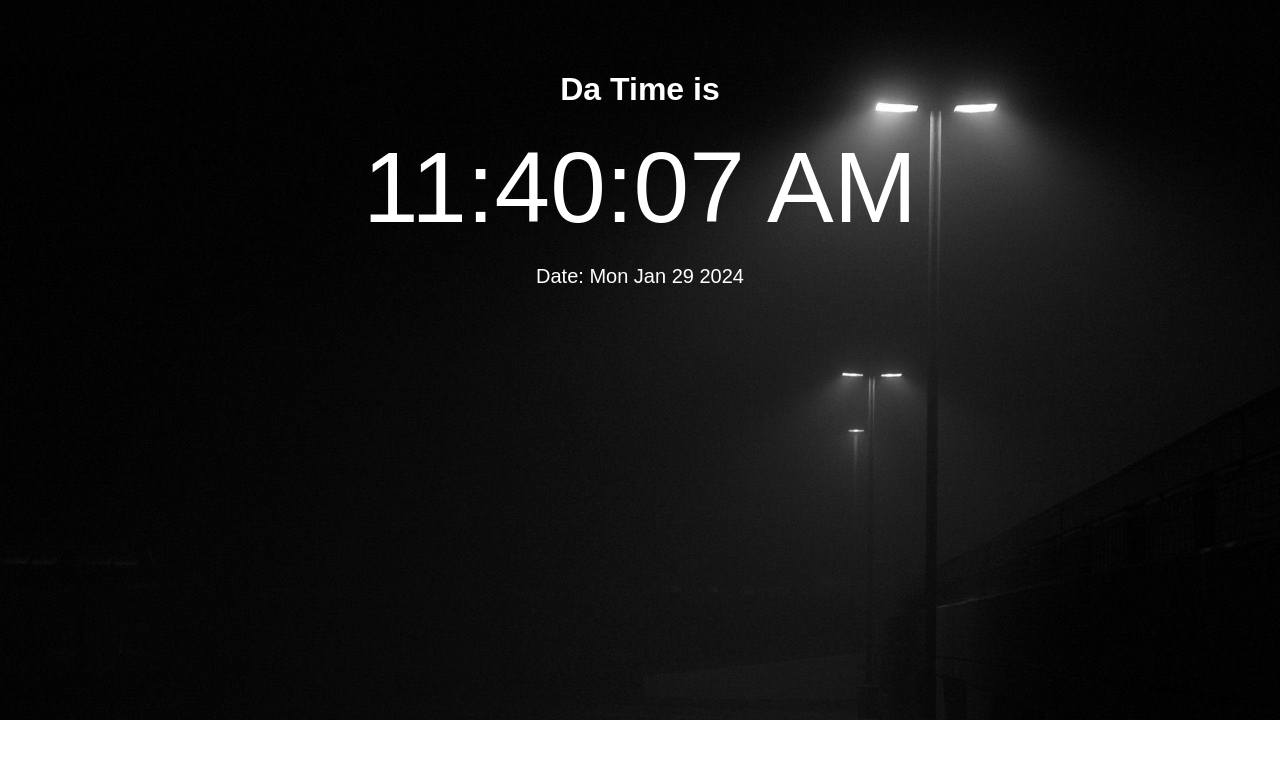
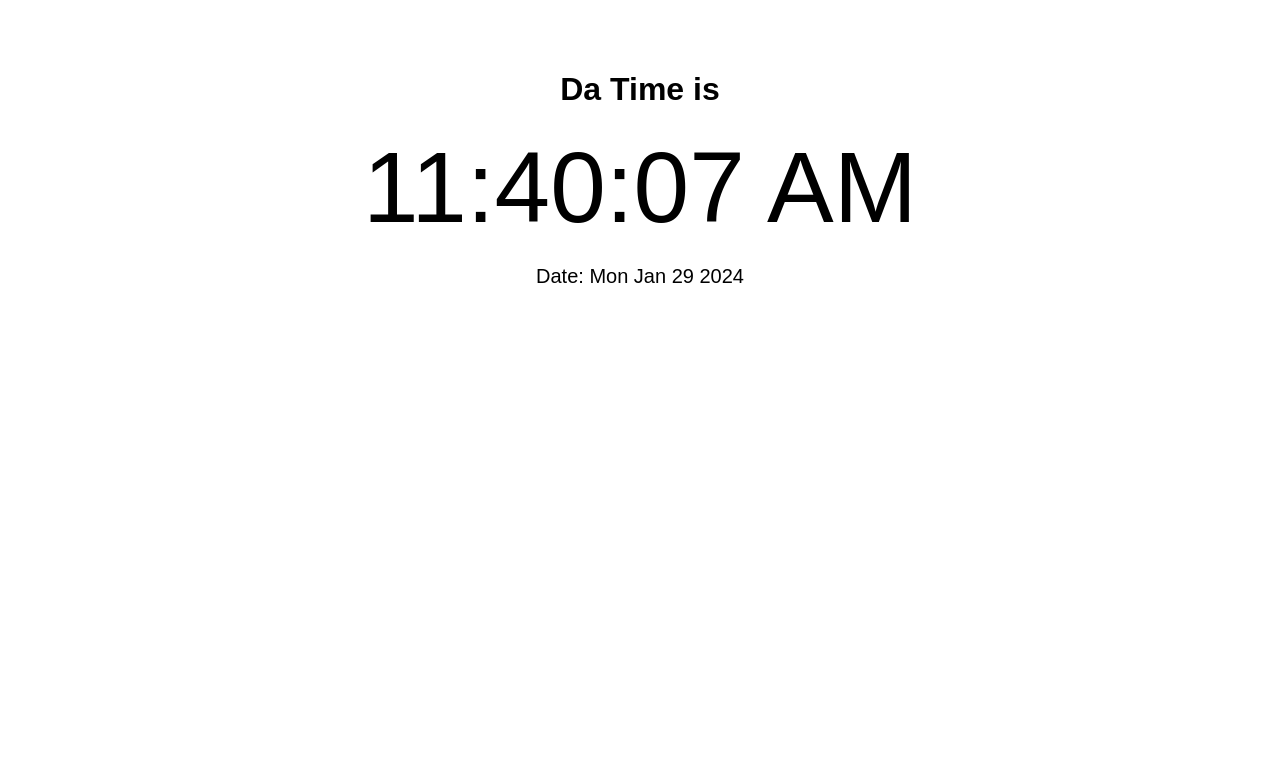
Before and after one commit to Zarialza/clock, a plain HTML site: page index.html in a window 1280 px wide. Drawn offline with Linux system fonts and the light colour scheme.

Commit message:
Update index.html

```diff
--- a/index.html
+++ b/index.html
@@ -13,10 +13,7 @@
         display: flex;
         flex-direction: column;
         align-items: center;
-        background-image: url("17014743.jpg");
-        background-repeat: no-repeat;
         background-size: cover;
-        color: white;
       }
     </style>
   </head>
```
